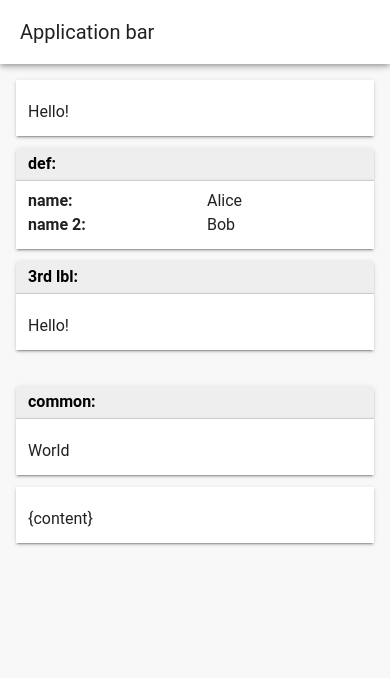
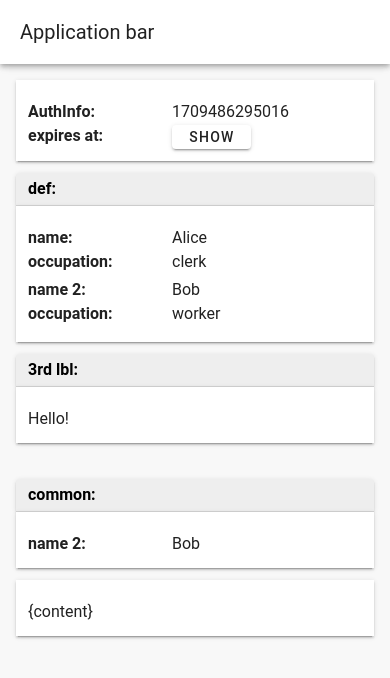
Before and after one commit to tomaskraus/nevid-univ, a Vue app: page / in a window 390 px wide. Shown: the top 678 px of the page. Built offline with nearby package versions, Linux system fonts and the light colour scheme.

Commit message:
feat: content: responsive column layout

```diff
--- a/src/App.vue
+++ b/src/App.vue
@@ -10,18 +10,30 @@
 
     <v-main class="align-center justify-center" style="min-height: 300px;">
 
-      <v-container style="max-width: 1600px;" >
-        <v-row justify="space-around">
+      <v-container style="max-width: 1600px;">
+        <v-row>
           <v-col cols="12" lg="8">
-            <SheetItem>Hello!</SheetItem>
+            <SheetItem>
+              <PairItem label="AuthInfo">{{ Date.now() }}</PairItem>
+              <PairItem label="expires at"><v-btn density="compact">show</v-btn></PairItem>
+            </SheetItem>
             <SheetItem label="def">
-              <PairItem label="name">Alice</PairItem>
-              <PairItem label="name 2">Bob</PairItem>
+              <v-container class="ma-0 pa-0 pb-1 d-flex flex-wrap">
+                    <PairItem label="name">Alice</PairItem>
+                    <PairItem label="occupation">clerk</PairItem>
+              </v-container>
+              <v-container class="ma-0 pa-0 pb-1 d-flex flex-wrap">
+                <PairItem label="name 2">Bob</PairItem>
+                <PairItem label="occupation">worker</PairItem>
+              </v-container>
+
             </SheetItem>
             <SheetItem label="3rd lbl">Hello!</SheetItem>
           </v-col>
           <v-col cols="12" lg="4">
-            <SheetItem label="common">World</SheetItem>
+            <SheetItem label="common">
+              <PairItem label="name 2">Bob</PairItem>
+            </SheetItem>
             <SheetItem></SheetItem>
           </v-col>
         </v-row>
--- a/src/components/PairItem.vue
+++ b/src/components/PairItem.vue
@@ -1,10 +1,10 @@
 <template>
-  <v-container class="pa-0 ma-0 w-100">
-        <v-row>
-          <v-col cols="6" xs="6" class="font-weight-bold py-0">
+  <v-container class="pa-0 ma-0" style="max-width: 18em;">
+        <v-row class="pa-0 ma-0 mb-0">
+          <v-col cols="6" class="font-weight-bold pa-0 ma-0">
             {{ label }}:
           </v-col>
-          <v-col cols="6" xs="6" class="pt-0 pb-3">
+          <v-col cols="6" class="pa-0 ma-0">
             <slot></slot>
           </v-col>
         </v-row>
```
